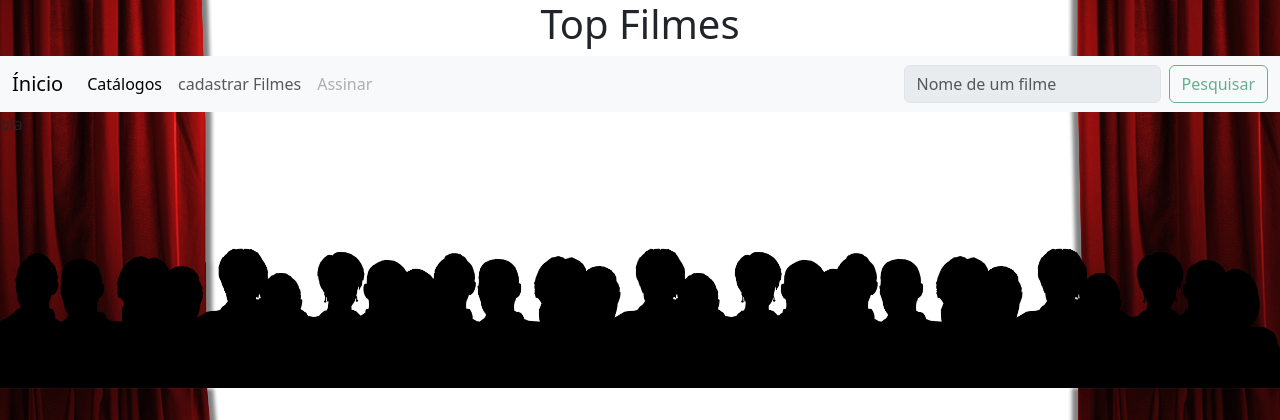
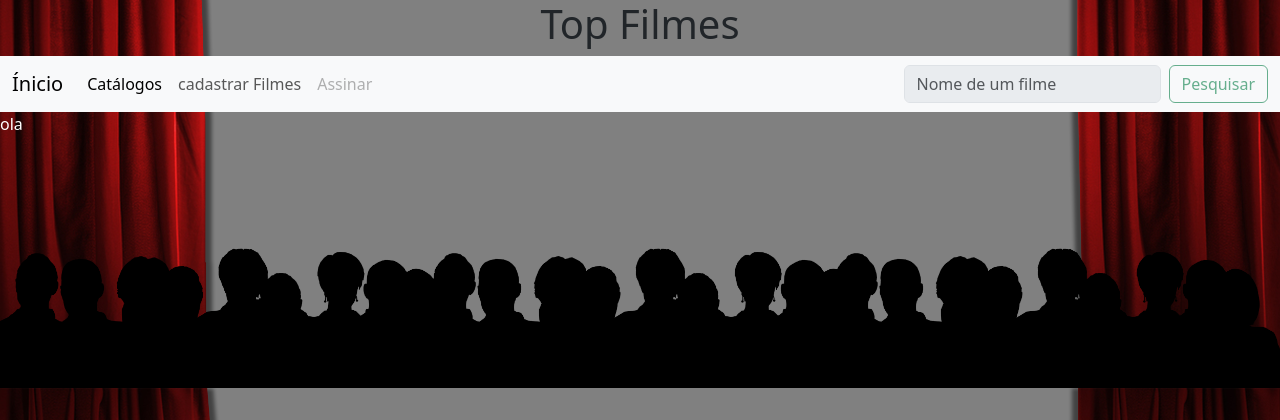
Before and after one commit to RobsonDevLang/Front_Projeto_api_exibir_filmes, a PHP site: page /catalogo.html in a window 1280 px wide. Shown: the top 420 px of the page. Run offline with PHP 8.4, Linux system fonts and the light colour scheme; some libraries are stand-ins or nearby versions.

Commit message:
Update style.css
alterações no fundo

```diff
--- a/style.css
+++ b/style.css
@@ -10,7 +10,7 @@ body {
     background-image: url(fundo.png);
     background-position: center;
     background-size: 100%;
-    background-color: gray;
+    background-color: gray !important;
 
 }
 
@@ -86,3 +86,6 @@ border-style: initial;
 #colorUrlFilme{
     color: white;
 }
+#res, #outraDiv{
+    color: white;
+}
```
